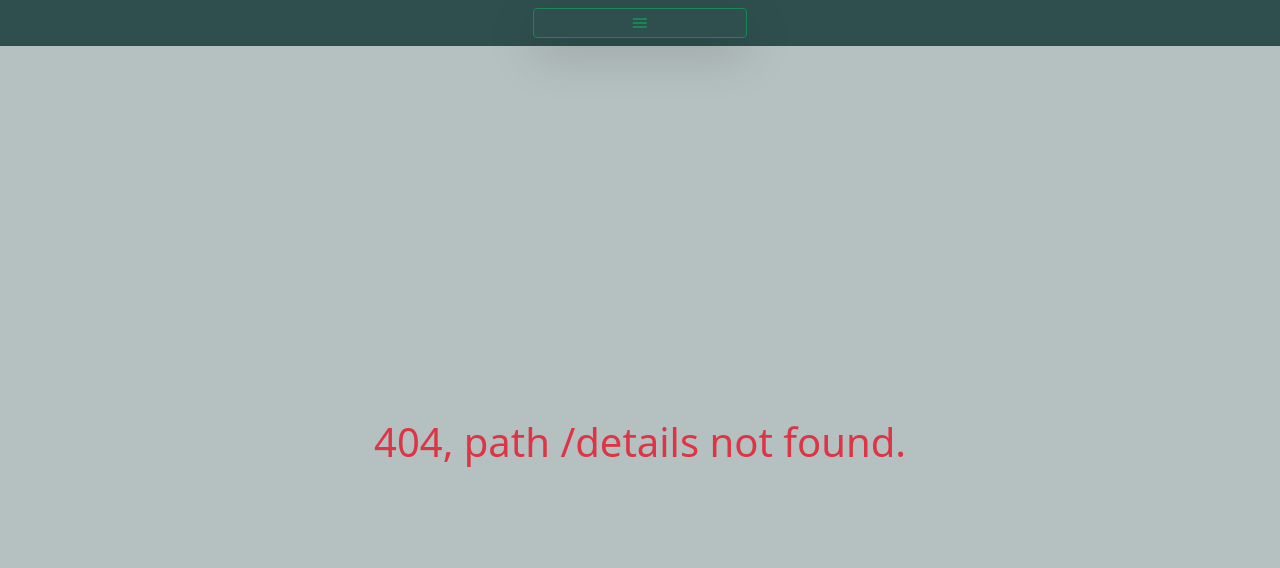
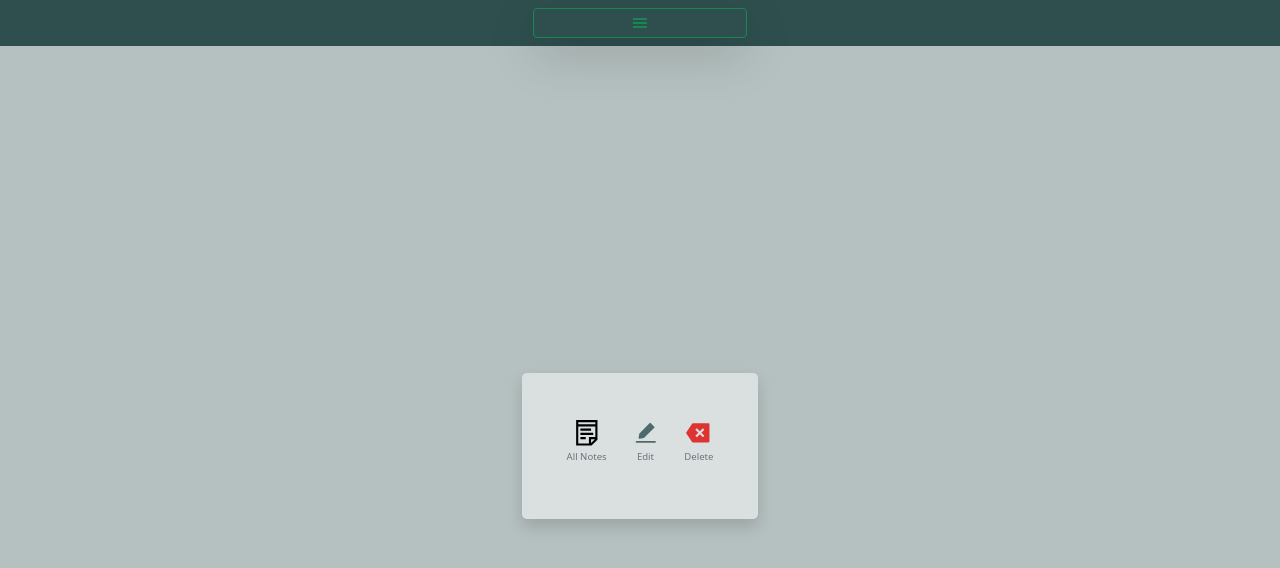
Before and after one commit to atlc/notes-app, a React (Create React App) app: page /details in a window 1280 px wide. Before the commit this address had no page. Shown: the top 568 px of the page. Built offline with nearby package versions, Linux system fonts and the light colour scheme; sample sign-in values are in the browser's storage.

Commit message:
Added separate 'Details' view for a note & made the icons better laid out with labels

```diff
--- a/src/App.tsx
+++ b/src/App.tsx
@@ -6,6 +6,7 @@ import Navbar from './components/Navbar'
 import { useCheckAuth, get_user_id } from './hooks/useCheckAuth';
 import NotFound from './views/404';
 import Create from './views/cards/Create';
+import Details from './views/cards/Details';
 import LoginRegister from './views/users/login';
 import Profile from './views/users/profile';
 
@@ -14,7 +15,6 @@ toast.configure();
 
 const App = () => {
   const isAuthed = useCheckAuth();
-  const id = get_user_id();
 
   useEffect(() => {
     document.body.style.backgroundColor = '#b5c1c0';
@@ -34,12 +34,18 @@ const App = () => {
             <AuthWrapper exact path='/create'>
               <Create />
             </AuthWrapper>
+            <AuthWrapper exact path='/edit'>
+              <Create />
+            </AuthWrapper>
             <AuthWrapper exact path='/profile'>
               <Profile />
             </AuthWrapper>
             <Route exact path='/login'>
               <LoginRegister />
             </Route>
+            <AuthWrapper exact path='/details'>
+              <Details />
+            </AuthWrapper>
             <Route path='*'>
               <NotFound />
             </Route>
--- a/src/components/NoteCard/index.tsx
+++ b/src/components/NoteCard/index.tsx
@@ -1,19 +1,17 @@
 import React from 'react';
-import { Link, useHistory } from 'react-router-dom';
+import { Link } from 'react-router-dom';
 import ReactMarkdown from 'react-markdown';
 import gfm from 'remark-gfm';
 import { AiFillEdit } from 'react-icons/ai';
-import { RiDeleteBack2Fill } from 'react-icons/ri'
+import { RiDeleteBack2Fill } from 'react-icons/ri';
+import { FcBinoculars } from 'react-icons/fc';
+import { GrNotes } from 'react-icons/gr';
 import Swal from 'sweetalert2';
 import { DELETE } from '../../services/api';
 import { useToaster } from '../../hooks/useToaster';
-import { get_user_id } from '../../hooks/useCheckAuth';
 
-
-const NoteCard = ({ id, content, deleteTrigger, allowIcons = true }: NoteCardProps) => {
+const NoteCard = ({ id, content, deleteTrigger, allowIcons = true, isPreview = false }: NoteCardProps) => {
     const bathBomb = useToaster();
-    const history = useHistory();
-    const user_id = get_user_id();
 
     const handleDeletePrompt = (e: React.MouseEvent<HTMLButtonElement>) => {
         e.preventDefault();
@@ -41,17 +39,24 @@ const NoteCard = ({ id, content, deleteTrigger, allowIcons = true }: NoteCardPro
             })
     }
 
+    const TinyText = (text: string) => <p className="text-muted" style={{ fontSize: "0.6rem"}}>{text}</p>
+
 
     return (
         <div className='my-2 rounded-3 p-3 shadow border-2' style={{ "backgroundColor": "#dadfdf" }}>
             <div className="card-body">
-                {allowIcons
-                    && <div className='d-flex justify-content-end'>
-                        <Link to={{ pathname: '/create', state: { id, content } }}> <button style={{ color: "#4f6a6a", fontSize: "1.6rem" }} className="btn mr-1"><AiFillEdit /></button></Link>
-                        <button onClick={handleDeletePrompt} style={{ color: "#d33", fontSize: "1.6rem" }} className="ml-1 btn"><RiDeleteBack2Fill /></button>
-                    </div>}
+                {isPreview && <div className='d-flex justify-content-end'>
+                    <Link to={{ pathname: '/details', state: { id, content } }}> <button style={{ color: "#4f6a6a", fontSize: "1.6rem" }} className="btn mr-1"><FcBinoculars />{TinyText('Note Details')}</button></Link>
+                </div>}
+                {allowIcons && !isPreview &&
+                     <div className='d-flex justify-content-end'>
+                        <Link to='/profile'> <button style={{ color: "#4f6a6a", fontSize: "1.6rem" }} className="btn mr-1"><GrNotes />{TinyText('All Notes')}</button></Link>
+                        <Link to={{ pathname: '/edit', state: { id, content } }}> <button style={{ color: "#4f6a6a", fontSize: "1.6rem" }} className="btn mr-1"><AiFillEdit />{TinyText('Edit')}</button></Link>
+                        <button onClick={handleDeletePrompt} style={{ color: "#d33", fontSize: "1.6rem" }} className="ml-1 btn"><RiDeleteBack2Fill />{TinyText('Delete')}</button>
+                    </div>
+                }
                 <ReactMarkdown remarkPlugins={[gfm]}>
-                    {content}
+                    {isPreview ? content.length > 300 ? `${content.substring(0, 300)}...` : content : content}
                 </ReactMarkdown>
             </div>
         </div>
@@ -62,7 +67,8 @@ interface NoteCardProps {
     id?: string;
     allowIcons?: boolean;
     content: string;
-    deleteTrigger: any;
+    deleteTrigger?: any;
+    isPreview?: boolean
 }
 
 
--- a/src/views/cards/Create.tsx
+++ b/src/views/cards/Create.tsx
@@ -4,7 +4,6 @@ import ReactMarkdown from 'react-markdown'
 import gfm from 'remark-gfm';
 import { useToaster } from '../../hooks/useToaster';
 import { POST, PUT } from '../../services/api';
-import { get_user_id } from '../../hooks/useCheckAuth';
 import { FaBold, FaItalic, FaStrikethrough, FaCode } from 'react-icons/fa';
 import { ImListNumbered, ImList } from 'react-icons/im';
 
@@ -15,8 +14,6 @@ const Create = () => {
     const [editId, setEditId] = useState('');
 
     const btnStyle = { "backgroundColor": "#2f4f4f", "color": "#dadfdf", "fontSize": "0.8rem" };
-
-    const user_id = get_user_id();
 
     useEffect(() => {
         if (location.state) {
@@ -89,7 +86,7 @@ const Create = () => {
                         </button>}
                     {content &&
                         <button style={btnStyle} className="mt-2 mx-1 btn" onClick={() => history.goBack()}>
-                            {editId && 'Cancel'}
+                            Cancel
                         </button>}
                 </div>
             </div>
--- /dev/null
+++ b/src/views/cards/Details.tsx
@@ -0,0 +1,25 @@
+import React, { useEffect, useState } from 'react'
+import { useLocation } from 'react-router-dom';
+import NoteCard from '../../components/NoteCard';
+
+const Details = () => {
+    const location = useLocation();
+    const [content, setContent] = useState('');
+    const [editId, setEditId] = useState('');
+
+    useEffect(() => {
+        if (location.state) {
+            //@ts-ignore
+            setContent(location.state.content);
+            //@ts-ignore
+            setEditId(location.state.id);
+        }
+    }, [location.state])
+
+
+    return (
+        <NoteCard content={content} id={editId} />
+    )
+}
+
+export default Details;
--- a/src/views/users/profile/index.tsx
+++ b/src/views/users/profile/index.tsx
@@ -35,10 +35,10 @@ const Profile = () => {
     return (
         <div className='d-flex flex-wrap w-100 justify-content-around'>
             {notes?.length ? notes?.map(note => (
-                <div key={note.id} className="col-xs-11 col-sm-10 col-md-8 col-lg-6 col-xl-4"> <NoteCard deleteTrigger={toggleReload} content={note.content} id={note.id} key={note.id} /></div>
+                <div key={note.id} className="col-xs-11 col-sm-10 col-md-8 col-lg-6 col-xl-4"> <NoteCard allowIcons deleteTrigger={toggleReload} content={note.content} isPreview id={note.id} key={note.id} /></div>
             )) : loaded ? <div className="col-xs-11 col-sm-10 col-md-8 col-lg-6 col-xl-4"> <NoteCard allowIcons={false} deleteTrigger={toggleReload} content={`# No notes found for user`} /></div> : <Loader />}
         </div>
     );
 }
 
-export default Profile
+export default Profile;
```
Also changed, not shown: 1 other file (tests, documents, lock files or other folders).
